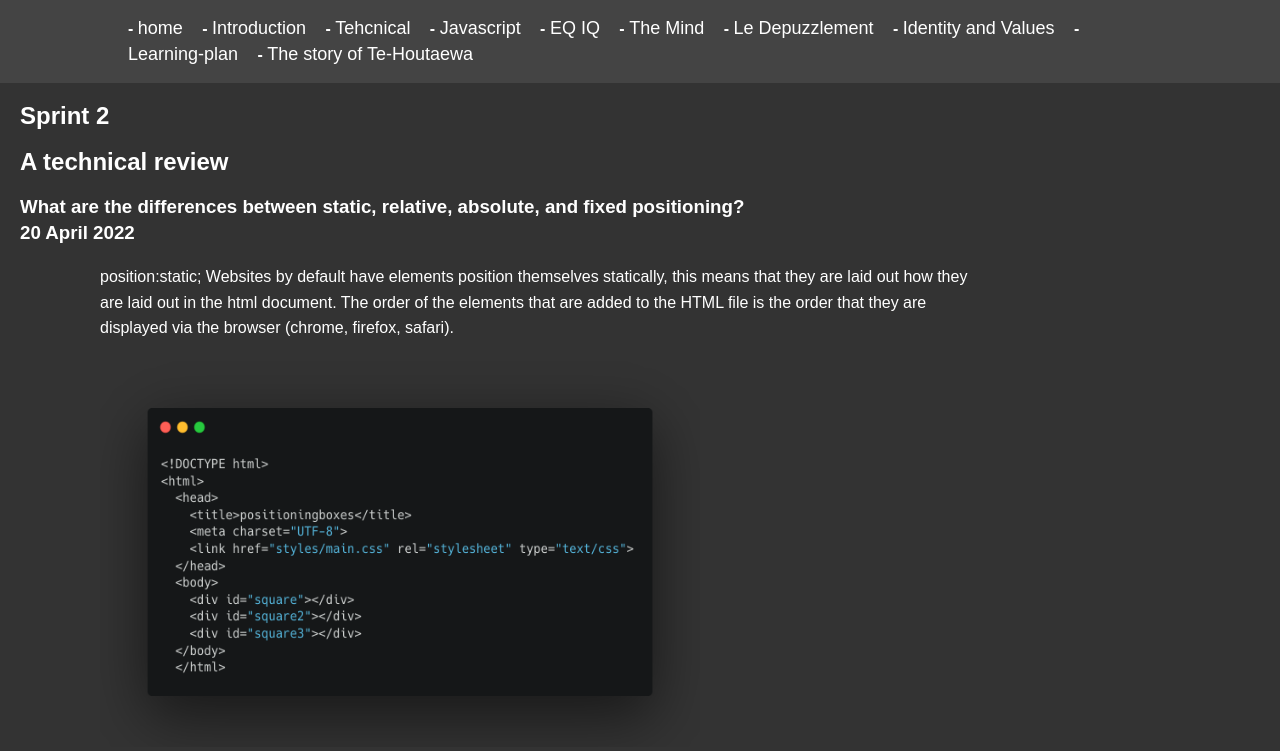
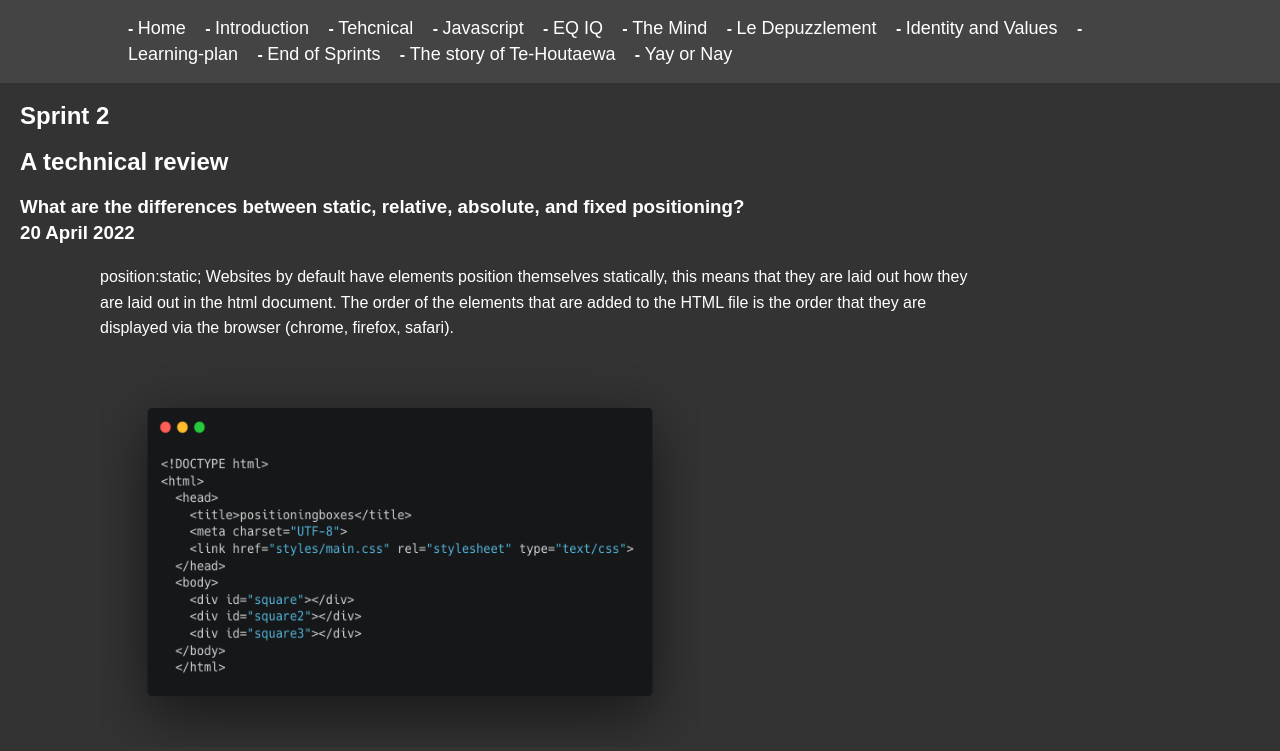
Before and after one commit to d-ashby/d-ashby.github.io, a plain HTML site: page blog/sprint2.html in a window 1280 px wide. Shown: the top 751 px of the page. Drawn offline with Linux system fonts and the light colour scheme.

Commit message:
added tictactoe yay or nay

```diff
--- a/blog/sprint2.html
+++ b/blog/sprint2.html
@@ -10,7 +10,7 @@
       <div class="container">
         <ul>
           <li><strong>-</strong></li>
-          <li><a href="../index.html">home</a></li>
+          <li><a href="../index.html">Home</a></li>
           <li><strong>-</strong></li>
           <li><a href="sprint1.html">Introduction</a></li>
           <li><strong>-</strong></li>
@@ -28,10 +28,14 @@
           <li><strong>-</strong></li>
           <li><a href="learning-plan.html">Learning-plan</a></li>
           <li><strong>-</strong></li>
+          <li><a href="foundations-reflection.html">End of Sprints</a></li>
+          <li><strong>-</strong></li>
           <li><a href="te-houtaewa-template.html">The story of Te-Houtaewa</a></li>
+          <li><strong>-</strong></li>
+          <li><a href="../tic-tac-toe/index.html">Yay or Nay</a></li>
         </ul>
-     </div>
-  </nav>
+       </div>
+    </nav>
     <Section id="headingsprint1">
       <div>
         <h1>Sprint 2</h1>
```
Also changed, not shown: blog/emotional-intelligence.html (+2 -0 lines), blog/foundations-reflection.html (+2 -0 lines), blog/identity-values.html (+2 -0 lines), blog/javascript-dom.html (+2 -0 lines), blog/learning-plan.html (+2 -0 lines), blog/neuroplasticity.html (+2 -0 lines), blog/problem-solving.html (+2 -0 lines), blog/sprint1.html (+2 -0 lines), index.html (+2 -0 lines).
